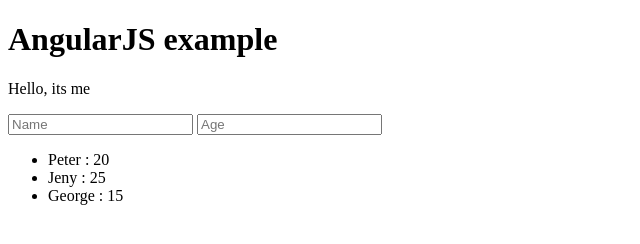
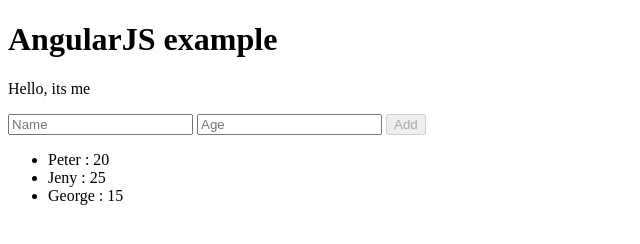
Before and after one commit to yurykike/AngularJS-examples, a plain HTML site: page index.html in a window 1280 px wide. Shown: the whole page, without its empty margins (0-640 px from the left). Drawn offline with Linux system fonts and the light colour scheme.

Commit message:
button ng-disabled

```diff
--- a/index.html
+++ b/index.html
@@ -14,7 +14,7 @@
     <p>{{message}}</p>
     <input ng-model="name" placeholder="Name">
     <input ng-model="age" placeholder="Age">
-    <button ng-show="isFilled()" ng-click="addPerson()">Add</button>
+    <button ng-disabled="!isFilled()" ng-click="addPerson()">Add</button>
     <ul>
         <li ng-repeat="person in people">{{person.name}} : {{person.age}}</li>
 
```
